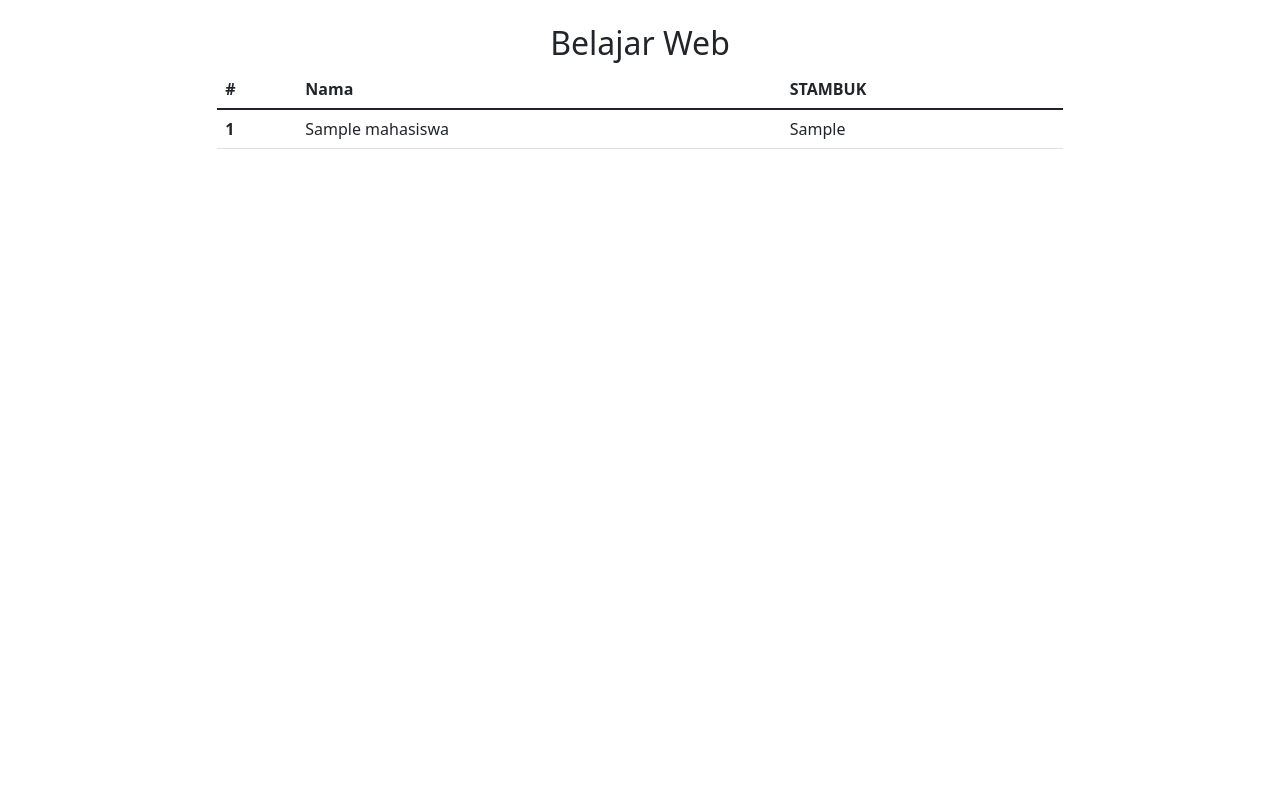
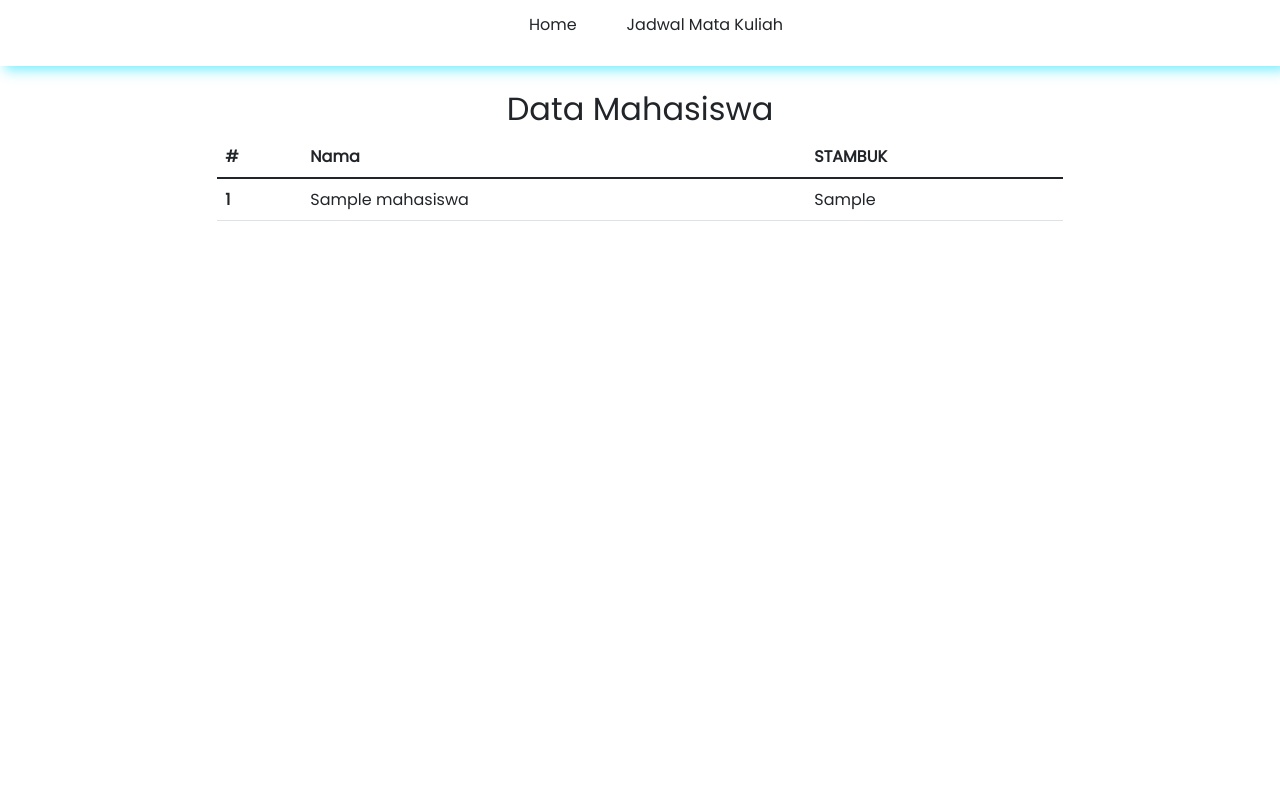
Before and after one commit to maliefrr/Perweb-2021-, a PHP site: page / in a window 1280 px wide. Run offline with PHP 8.4, Linux system fonts and the light colour scheme; tables that the repository leaves empty or names only in its code hold one stand-in row (values such as "Sample post").

Commit message:
add navbar

```diff
--- /dev/null
+++ b/assets/css/style.css
@@ -0,0 +1,42 @@
+@import url("https://fonts.googleapis.com/css2?family=Poppins&display=swap");
+
+body {
+	font-family: "Poppins", sans-serif;
+}
+
+nav {
+	padding: 5px;
+	text-align: center;
+	width: 100%;
+	box-shadow: 6px 3px 12px 1px rgba(44, 230, 255, 0.67);
+	-webkit-box-shadow: 6px 3px 12px 1px rgba(44, 230, 255, 0.67);
+	-moz-box-shadow: 6px 3px 12px 1px rgba(44, 230, 255, 0.67);
+}
+
+.navigation {
+	z-index: 3000;
+}
+
+nav ul {
+	display: flex;
+	justify-content: center;
+}
+
+nav ul li:not(:first-child) {
+	margin-left: 50px;
+}
+
+.navbar {
+	list-style: none;
+	z-index: 3000;
+}
+
+.navbar a {
+	color: inherit;
+	text-decoration: none;
+}
+
+.navbar a:hover {
+	color: #916bbf;
+	transition: 0.3s;
+}
--- a/index.php
+++ b/index.php
@@ -9,10 +9,17 @@ include "./controller/connection.php"
     <meta http-equiv="X-UA-Compatible" content="IE=edge">
     <meta name="viewport" content="width=device-width, initial-scale=1.0">
     <link href="https://cdn.jsdelivr.net/npm/bootstrap@5.1.3/dist/css/bootstrap.min.css" rel="stylesheet" integrity="sha384-1BmE4kWBq78iYhFldvKuhfTAU6auU8tT94WrHftjDbrCEXSU1oBoqyl2QvZ6jIW3" crossorigin="anonymous">
+    <link rel="stylesheet" href="./assets/css/style.css">
     <title>Belajar Pemrograman Web</title>
 </head>
 <body>
-    <h2 class="text-center mt-4">Belajar Web</h2>
+    <nav class="navigation">
+			<ul>
+				<li class="navbar"><a href="index.php">Home</a></li>
+				<li class="navbar"><a href="proker.html">Jadwal Mata Kuliah</a></li>
+			</ul>
+		</nav>
+    <h2 class="text-center mt-4">Data Mahasiswa</h2>
     <div class="row">
         <div class="col-md-2"></div>
         <div class="col-md">
```
